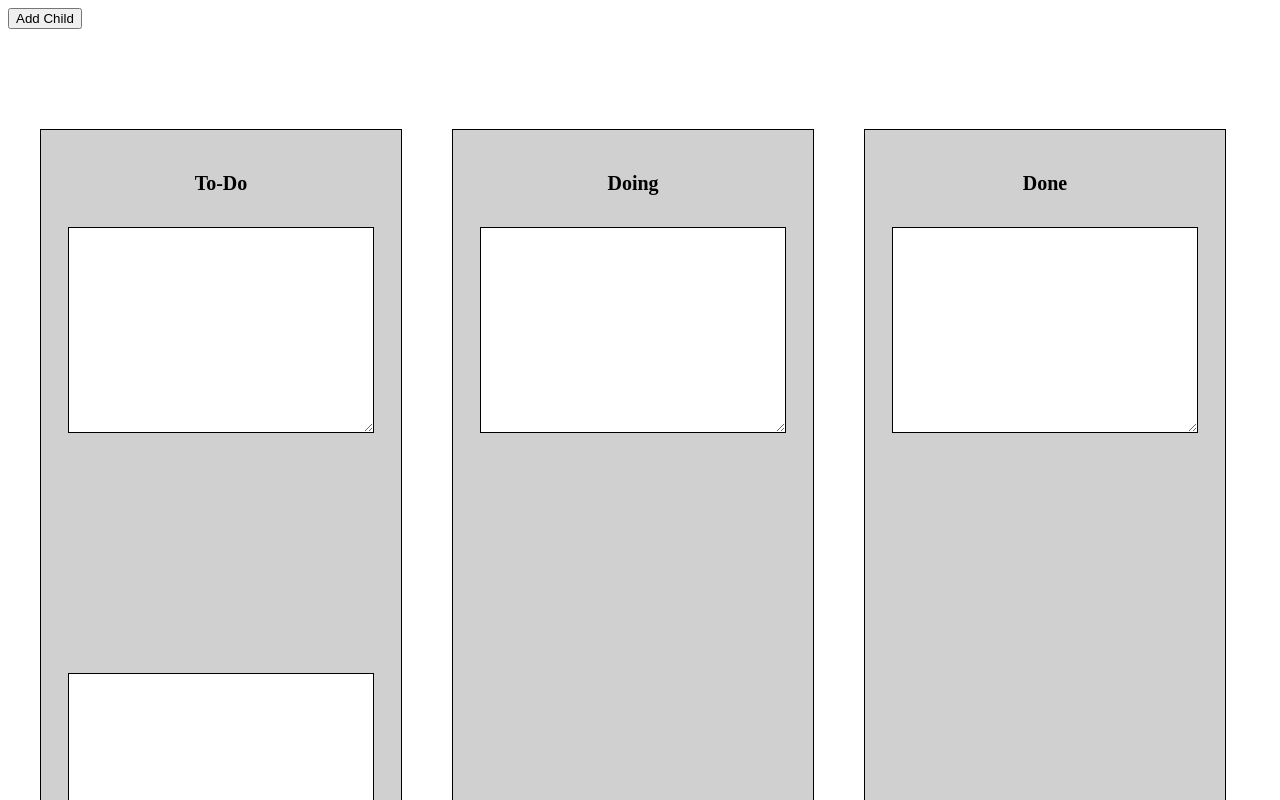
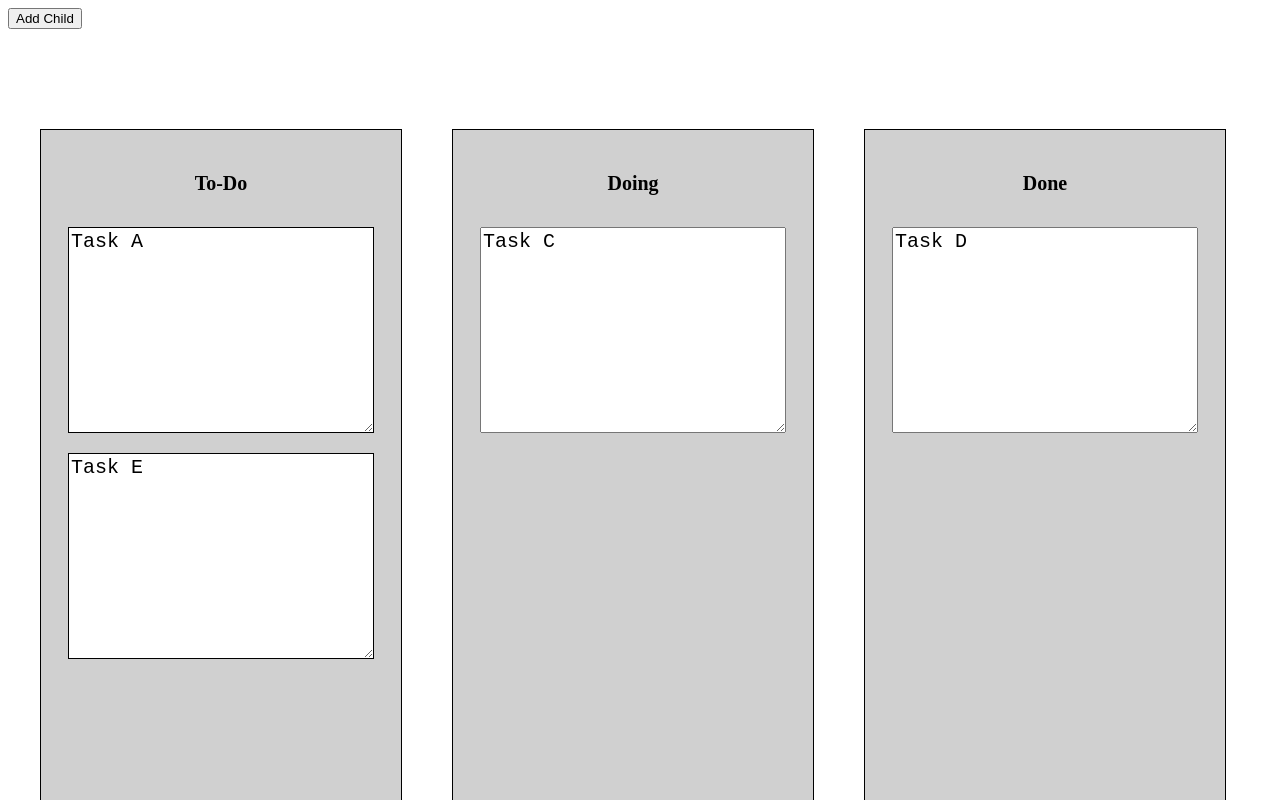
Before and after one commit to ShihYuChang/InfoSnap, a React (Create React App) app: page /drag in a window 1280 px wide. Shown: the top 800 px of the page. Built offline with nearby package versions, Linux system fonts and the light colour scheme.

Commit message:
Adding a invisible element when dragging

```diff
--- a/src/components/Drag.js
+++ b/src/components/Drag.js
@@ -28,9 +28,9 @@ const Box = styled.div`
 const Card = styled.textarea`
   width: 300px;
   height: 200px;
-  background-color: white;
+  background-color: ${(props) => props.backgroundColor};
   text-align: center;
-  border: 1px solid black;
+  border: ${(props) => props.border};
   opacity: ${(props) => props.opacity};
   text-align: left;
   font-size: 20px;
@@ -77,7 +77,7 @@ function allowDrop(event) {
 export default function Drag() {
   const cards = [
     { title: 'Task A', status: 'to-do', visible: true },
-    { title: 'Task B', status: 'to-do', visible: false },
+    // { title: 'Task B', status: 'to-do', visible: false },
     { title: 'Task E', status: 'to-do', visible: true },
     { title: 'Task C', status: 'doing', visible: true },
     { title: 'Task D', status: 'done', visible: true },
@@ -88,7 +88,10 @@ export default function Drag() {
   const [selectedCard, setSelectedCard] = useState();
   const [draggingCardId, setDraggingCardId] = useState(null);
   function dragStart(event) {
-    event.dataTransfer.setData('Text', event.target.id);
+    // const cards = [...db];
+    // cards.splice(2, 1);
+    // event.dataTransfer.setData('Text', event.target.id);
+    // console.log(cards);
     setSelectedCard(Number(event.target.id));
     setDraggingCardId(event.target.id);
     setIsDragging(true);
@@ -96,43 +99,39 @@ export default function Drag() {
 
   function drop(event) {
     const cards = [...db];
+    cards.splice(0, 1, {
+      title: 'Task G',
+      status: 'to-do',
+      visible: true,
+    });
     event.preventDefault();
-    const data = event.dataTransfer.getData('Text');
-    const draggedElement = document.getElementById(data);
-    if (event.target.className.includes('box')) {
-      event.target.appendChild(draggedElement);
-    }
+    // const data = event.dataTransfer.getData('Text');
+    // const draggedElement = document.getElementById(data);
+    // if (event.target.className.includes('box')) {
+    //   event.target.appendChild(draggedElement);
+    // }
+    setDb(cards);
     setIsDragging(false);
     setHasDraggedOver(false);
   }
 
-  function addCard() {
-    setDb([...db, 'Task C']);
-  }
-
-  function deleteCard(index) {
-    const data = [...db];
-    data.splice(index, 1);
-    setDb(data);
-  }
-
-  function handleInput(e) {}
-
   function appendChild() {
     const cards = [...db];
-    const newCards = [...cards, { status: 'done', title: 'Task C' }];
-    setDb(newCards);
+    cards.splice(0, 0, { title: '', status: 'to-do', visible: false });
+    setDb(cards);
   }
 
   function dragOver(e) {
-    allowDrop(e);
     if (!hasDraggedOver) {
-      // const parentId = e.target.parentNode.id;
-      // console.log(e.target.parentNode.id);
-      // cards[draggingCardId].status = e.target.id;
-      // setDb(cards);
+      const targetIndex = Number(e.target.id);
+      console.log(targetIndex);
+      appendChild();
+      setHasDraggedOver(true);
     }
-    setHasDraggedOver(true);
+    // const parentId = e.target.parentNode.id;
+    // console.log(e.target.parentNode.id);
+    // cards[draggingCardId].status = e.target.id;
+    // setDb(cards);
   }
 
   if (!db) {
@@ -144,7 +143,7 @@ export default function Drag() {
         setIsDragging(false);
       }}
       onDragOver={(event) => {
-        dragOver(event);
+        allowDrop(event);
       }}
     >
       <button onClick={appendChild}>Add Child</button>
@@ -159,19 +158,21 @@ export default function Drag() {
           id='to-do'
         >
           <BoxTitle>To-Do</BoxTitle>
-          {db.map((card, index) => {
-            return card.status === 'to-do' && card.visible ? (
+          {db.map((card, index) =>
+            card.status === 'to-do' ? (
               <Card
                 onDragStart={dragStart}
-                draggable={true}
+                onDragOver={dragOver}
+                draggable={card.visible ? true : false}
                 id={index}
-                opacity={index === selectedCard && isDragging ? 0.01 : 1}
+                // opacity={index === selectedCard && isDragging ? 0.01 : 1}
                 key={index}
+                backgroundColor={card.visible ? 'white' : 'transparent'}
+                border={card.visible ? '1px solid black' : 'none'}
+                value={card.title}
               />
-            ) : card.status === 'to-do' && !card.visible ? (
-              <TransparentCard></TransparentCard>
-            ) : null;
-          })}
+            ) : null
+          )}
           {/* <AddCardBtn onClick={addCard}>Add a card</AddCardBtn> */}
         </Box>
         <Box
@@ -190,6 +191,7 @@ export default function Drag() {
                 id={index}
                 opacity={index === selectedCard && isDragging ? 0.01 : 1}
                 key={index}
+                value={card.title}
               />
             ) : null;
           })}
@@ -210,6 +212,7 @@ export default function Drag() {
                 id={index}
                 opacity={index === selectedCard && isDragging ? 0.01 : 1}
                 key={index}
+                value={card.title}
               />
             ) : null;
           })}
```
